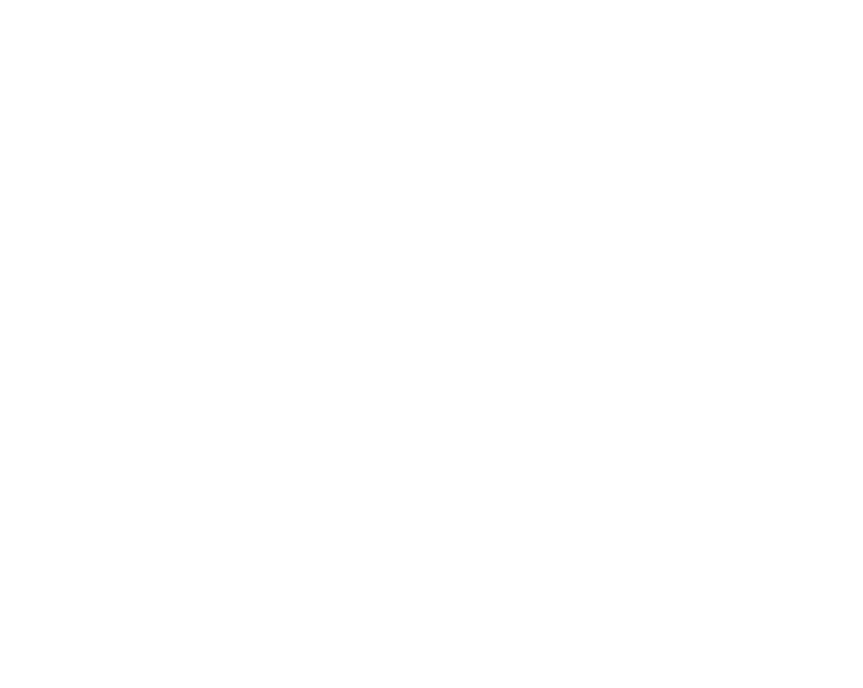
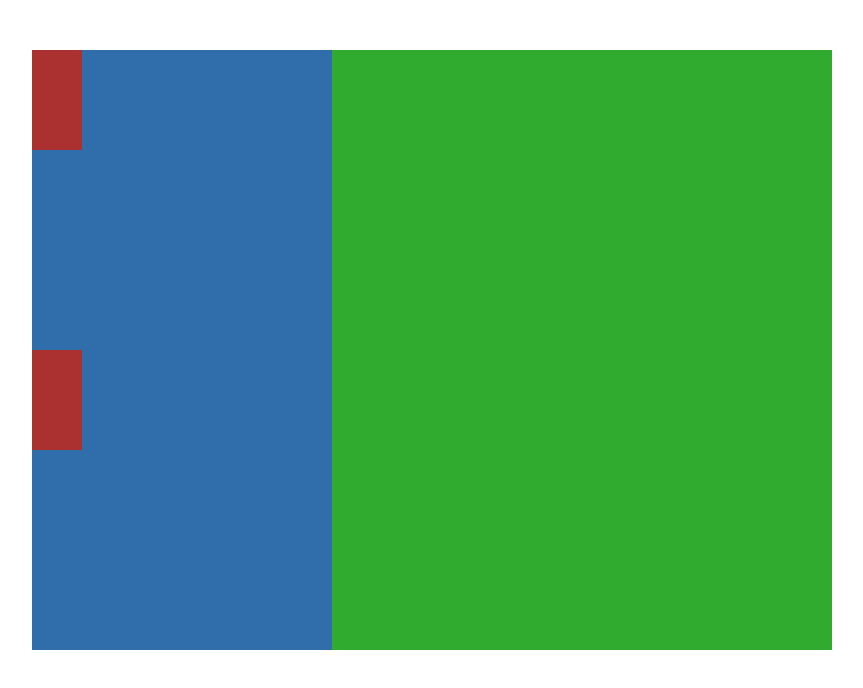
Before and after one commit to attraverso/placement-ex, a plain HTML site: page index.html in a window 1280 px wide. Shown: the whole page, without its empty margins (160-1023 px from the left). Drawn offline with Linux system fonts and the light colour scheme.

Commit message:
Shapes added

```diff
--- a/index.html
+++ b/index.html
@@ -6,6 +6,17 @@
         <title></title>
     </head>
     <body>
-
+        <main>
+            <div class="green">
+                <div class="blue" id="blue1">
+                    <div class="red"></div>
+                    <div class="red"></div>
+                </div>
+                <div class="blue" id="blue2">
+                    <div class="red"></div>
+                    <div class="red"></div>
+                </div>
+            </div>
+        </main>
     </body>
 </html>
--- a/style.css
+++ b/style.css
@@ -3,3 +3,35 @@
     padding: 0;
     box-sizing: border-box;
 }
+
+main {
+    width: 70%;
+    margin:  50px auto;
+}
+
+.green {
+    width: 800px;
+    height: 600px;
+    position: relative;
+    background-color: #30AB30;
+}
+
+.blue {
+    width: 300px;
+    height: 300px;
+    position: relative;
+    background-color: #306DAB;
+}
+
+.red {
+    width: 50px;
+    height: 50px;
+    position: relative;
+    background-color: #AB3030;
+}
+
+.purple {
+    width: 50px;
+    height: 50px;
+    background-color: #6D30AB;
+}
```
Also changed, not shown: 1 other file.
